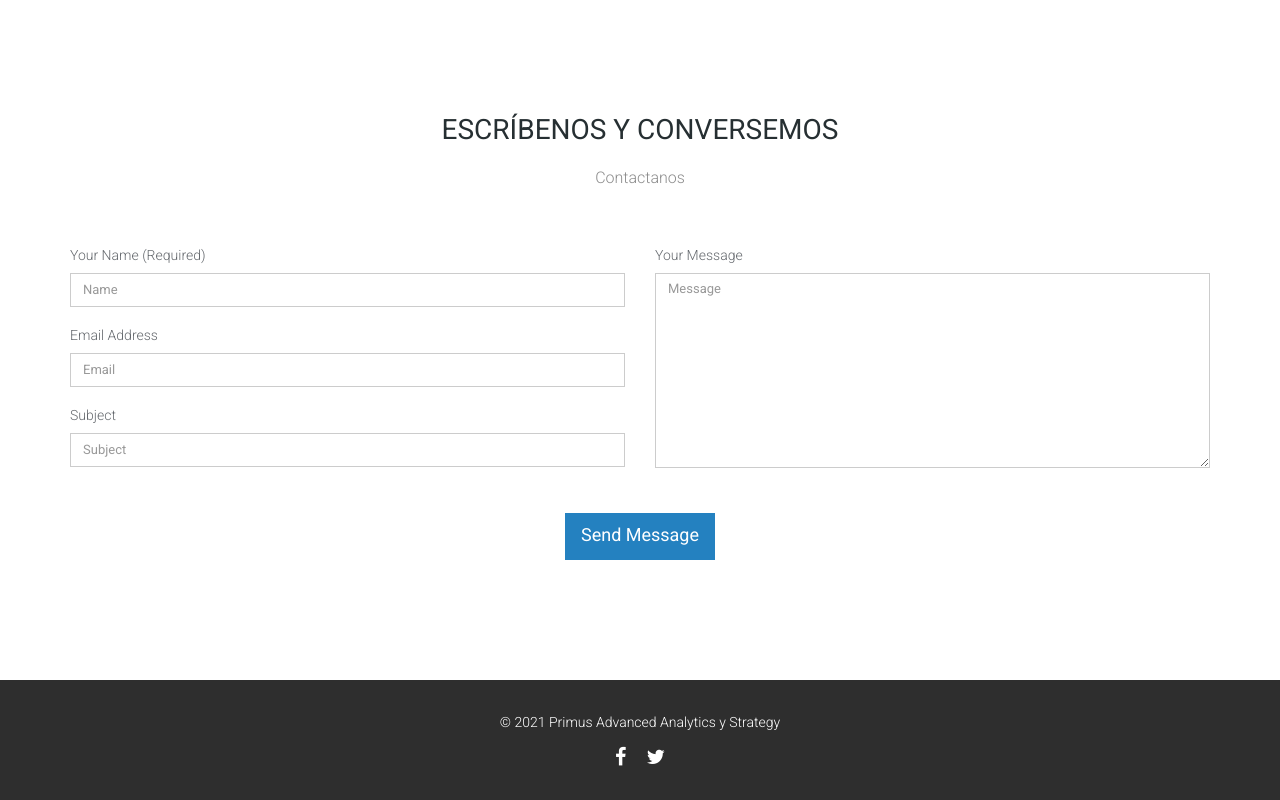
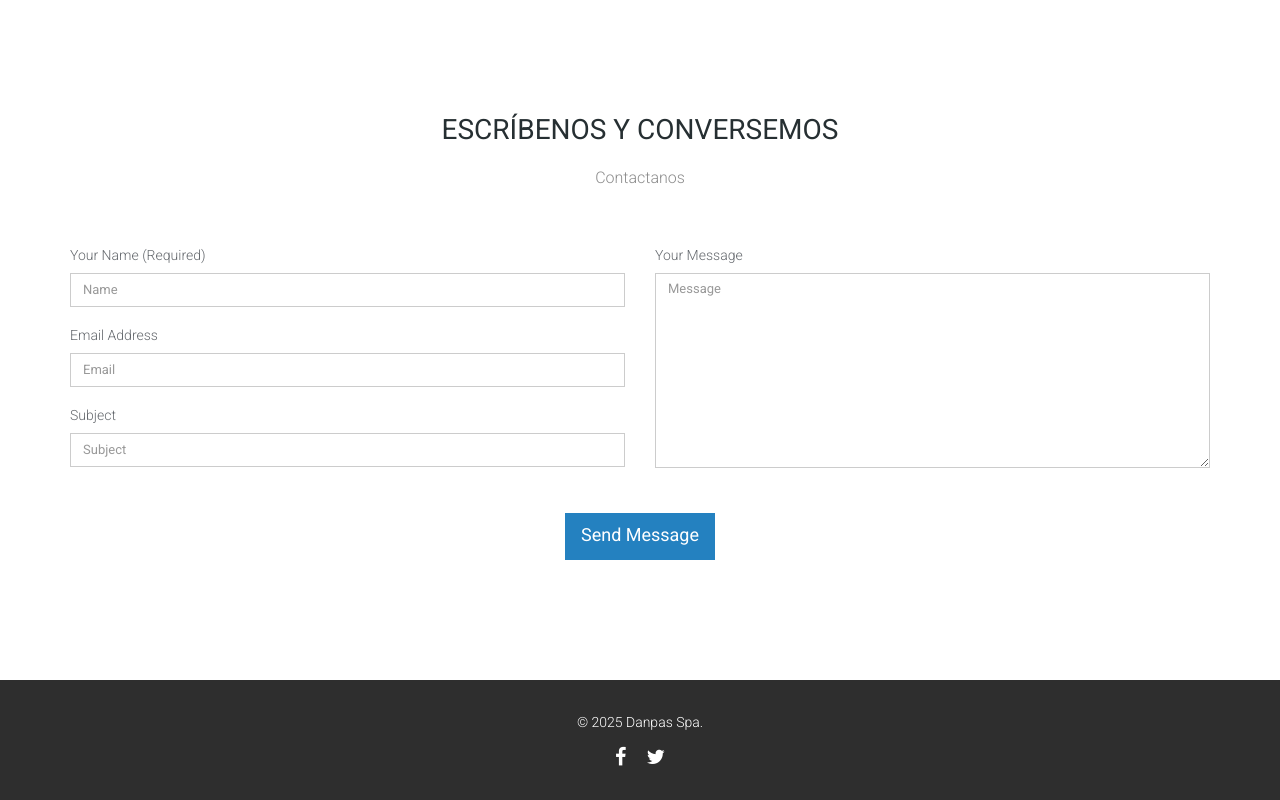
Before and after one commit to knp79/webdanpas, a plain HTML site: page index.html in a window 1280 px wide. Shown: the part 2672-3472 px from the top of the page. Drawn offline with nearby package versions, Linux system fonts and the light colour scheme.

Commit message:
Add files via upload

```diff
--- a/index.html
+++ b/index.html
@@ -327,7 +327,7 @@ eficientes.</p>
             <div class="row">
                 <div class="col-sm-12">
                     <p class="text-center">
-                    &copy; 2021 Primus Advanced Analytics y Strategy</p>
+                    &copy; 2025 Danpas Spa.</p>
 
                     <ul class="social-icons text-center">
                       <li><a href="#"><i class="fa fa-facebook"></i></a></li>
```
